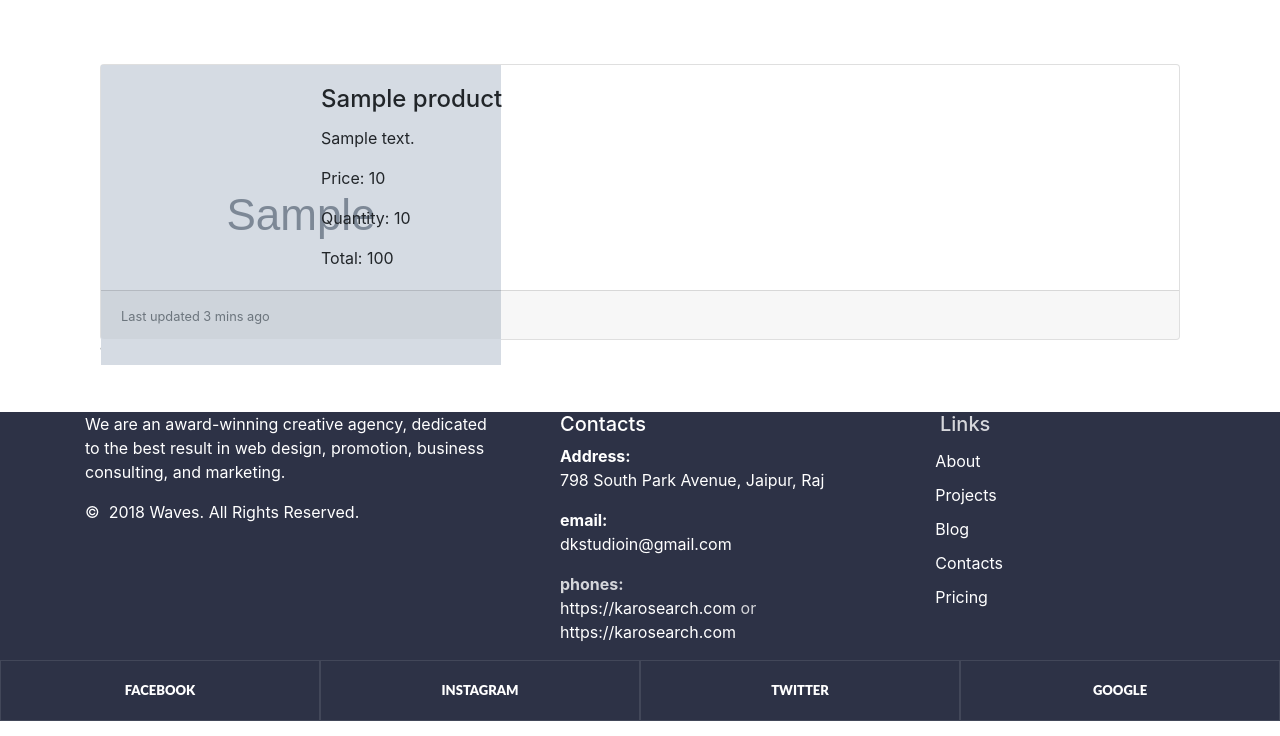
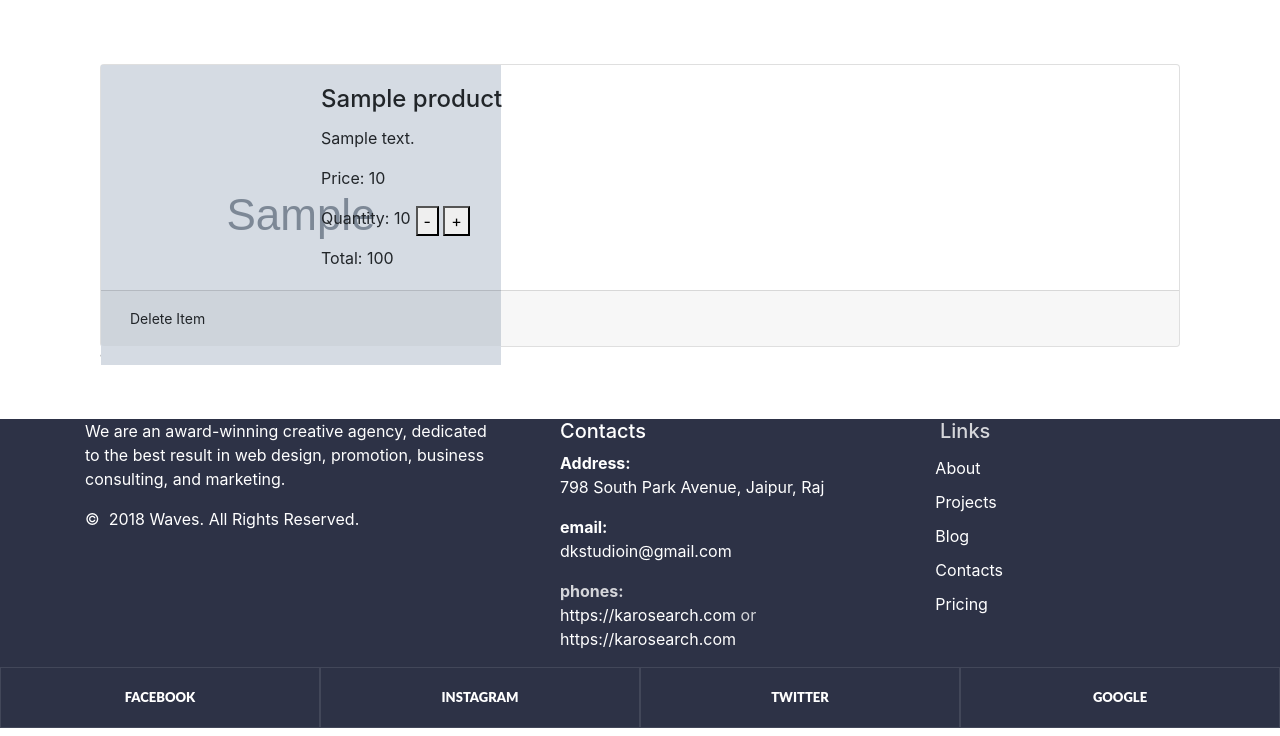
Before and after one commit to devspartan/alhawk_mkt, a Django app: template templates/cart.html in a window 1280 px wide. Shown: the part 64-800 px from the top of the page. Run offline with Django 3.2, Linux system fonts and the light colour scheme; tables that the repository leaves empty hold one stand-in row (values such as "Sample post"); the template is opened without the code that fills it: values that come from a table or form of the project are taken from there, most other values are stand-ins (such as "Sample title", 1, 10 or a date in 2020); grey boxes marked "Sample" are stand-in pictures; some libraries are stand-ins or nearby versions.

Commit message:
Update cart

```diff
--- a/cart/urls.py
+++ b/cart/urls.py
@@ -1,7 +1,8 @@
 from django.urls import path
-from  .views import cartView
+from  .views import CartView
+
 app_name = 'cart'
 
 urlpatterns = [
-    path('', cartView, name='cartView')
+    path('', CartView.as_view(), name='cartView')
 ]
--- a/templates/cart.html
+++ b/templates/cart.html
@@ -4,6 +4,10 @@
 
     }
 
+    .button {
+        outline: none;
+        border: none;
+    }
 
 </style>
 {% block content %}
@@ -21,14 +25,24 @@
                                 <div class="card-body">
                                     <h4 class="card-title">{{ item.product }}</h4>
                                     <p class="card-text">{{ item.product.description }}</p>
-                                    <p class="card-text">Price: {{ item.product.price }}</p>
-                                    <p class="card-text">Quantity: {{ item.quantity }}</p>
+                                    <p class="card-text">Price: {{ item.product.price }}
+                                    </p>
+                                    <div style="display: flex">
+
+                                        <p class="card-text" >Quantity: {{ item.quantity }}</p>
+                                        <form method="post" style="margin-left: 5px">
+                                            {% csrf_token %}
+                                            <button value="{{ item.product.id }}" type="submit" name="decrease">-</button>
+                                            <button value="{{ item.product.id }}" type="submit" name="increase">+</button>
+                                        </form>
+                                    </div>
+
                                     <p class="card-text">Total: {{ item.get_total_by_product }}</p>
 
                                 </div>
                             </div>
                             <div class="card-footer">
-                                <small class="text-muted">Last updated 3 mins ago</small>
+                                <button class="btn btn-sm">Delete Item</button>
                             </div>
                         </div>
                     </div>
```
Also changed, not shown: cart/views.py (+45 -11 lines), templates/login.html (+5 -5 lines).
